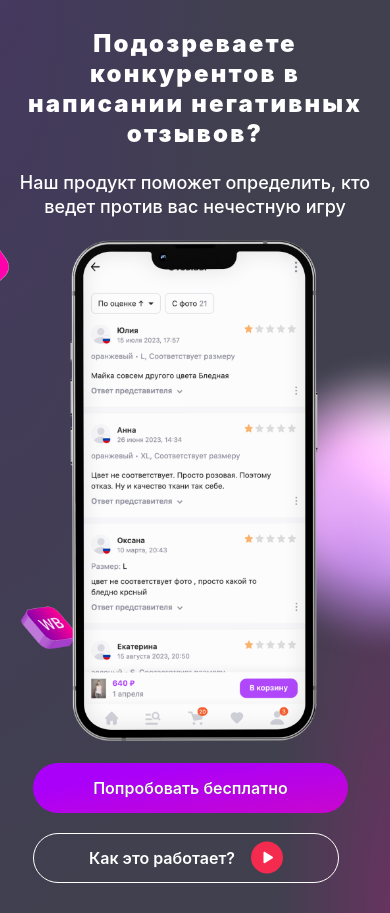
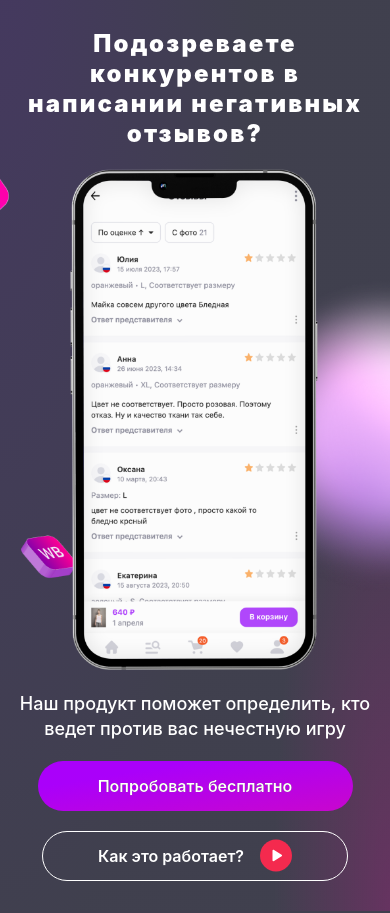
Before and after one commit to Sheil777/CodeMP, a plain HTML site: page index.html in a window 390 px wide. Shown: the part 85-998 px from the top of the page. Drawn offline with Linux system fonts and the light colour scheme; a web font is replaced by a local one.

Commit message:
Переместил текст и исправил кнопки

```diff
--- a/index.html
+++ b/index.html
@@ -28,10 +28,7 @@
         <main class="main">
             <div class="main__container _container">
                 <div class="main__left">
-                    <div class="main__text">
-                        <h1>Подозреваете <br>конкурентов в написании негативных отзывов?</h1>
-                        <p>Наш продукт поможет определить, кто ведет против вас нечестную игру</p>
-                    </div>
+                    <h1>Подозреваете <br>конкурентов в написании негативных отзывов?</h1>
 
                     <div class="main__right">
                         <div class="main__img">
@@ -41,6 +38,8 @@
                             <img src="./template/img/decoration.png" alt="Декорации">
                         </div>
                     </div>
+
+                    <p>Наш продукт поможет определить, кто ведет против вас нечестную игру</p>
 
                     <div class="main__buttons">
                         <a href="#" class="buttons__try"><span>Попробовать бесплатно</span></a>
--- a/template/css/_main.scss
+++ b/template/css/_main.scss
@@ -85,7 +85,7 @@
     &__left {
         display: flex;
         flex-direction: column;
-        justify-content: space-between;
+        // justify-content: space-between;
         flex: 0 1 650px;
         height: 775px;
 
@@ -126,6 +126,7 @@
             @media (max-width: 992px) {
                 padding-top: 190px;
                 font-size: 32px;
+                max-width: 450px;
             }
 
             @media (max-width: 768px) {
@@ -151,11 +152,13 @@
 
             @media (max-width: 992px) {
                 font-size: 22px;
+                max-width: 450px;
             }
 
             @media (max-width: 768px) {
                 text-align: center;
-                padding-top: 22px;
+                padding-top: 0px;
+                padding-bottom: 20px;
             }
 
             @media (max-width: 500px) {
@@ -164,13 +167,13 @@
         }
     }
 
-    &__text {
-        position: relative;
-        z-index: 5;
-        @media (max-width: 992px) {
-            max-width: 450px;
-        }
-    }
+    // &__text {
+    //     position: relative;
+    //     z-index: 5;
+    //     @media (max-width: 992px) {
+    //         max-width: 450px;
+    //     }
+    // }
 
     &__right {
         position: absolute;
@@ -241,19 +244,33 @@
     }
 
     &__buttons {
+        position: absolute;
+        bottom: 0;
+
         display: flex;
         justify-content: space-between;
         margin-bottom: 30px;
         gap: 15px;
+        width: 648px;
 
+        @media (max-width: 1270px) {
+            width: 550px;
+        }
+
+        @media (max-width: 992px) {
+            width: 96%;
+
+        }
 
         @media (max-width: 768px) {
+            position: relative;
             width: 90%;
         }
 
         @media (max-width: 500px) {
             flex-wrap: wrap;
             gap: 20px;
+            justify-content: center;
         }
     }
 }
```
Also changed, not shown: template/css/style.css, 1 other file.
